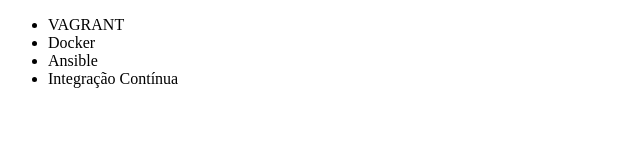
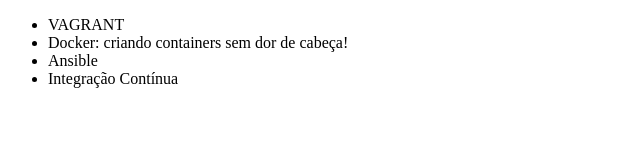
Before and after one commit to tevo33/curso-git, a plain HTML site: page tevo/index.html in a window 1280 px wide. Shown: the whole page, without its empty margins (0-640 px from the left). Drawn offline with Linux system fonts and the light colour scheme.

Commit message:
corrigindo bug

```diff
--- a/tevo/index.html
+++ b/tevo/index.html
@@ -7,7 +7,7 @@
 <body>
     <ul>
         <li>VAGRANT</li>
-        <li>Docker</li>
+        <li>Docker: criando containers sem dor de cabeça!</li>
         <li>Ansible</li>
         <li>Integração Contínua</li>
     </ul>
```
